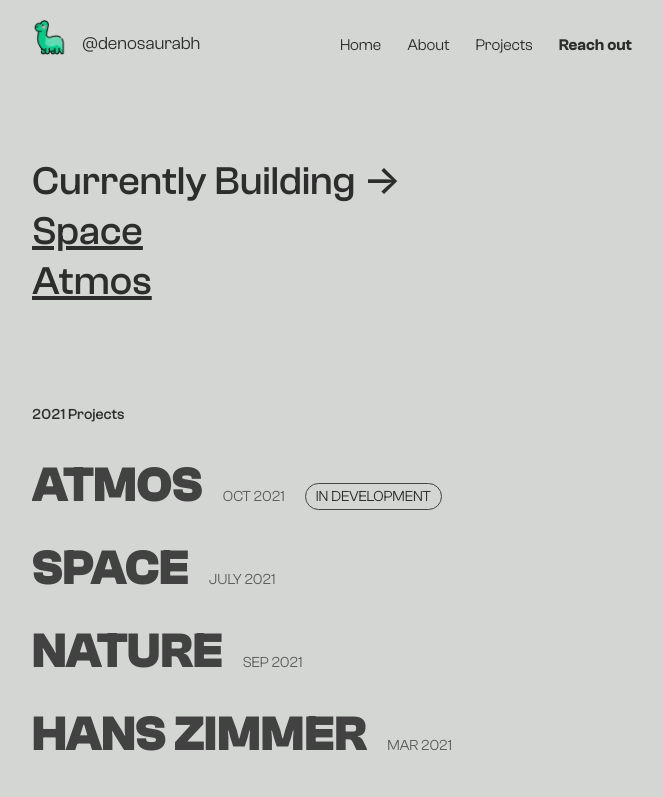
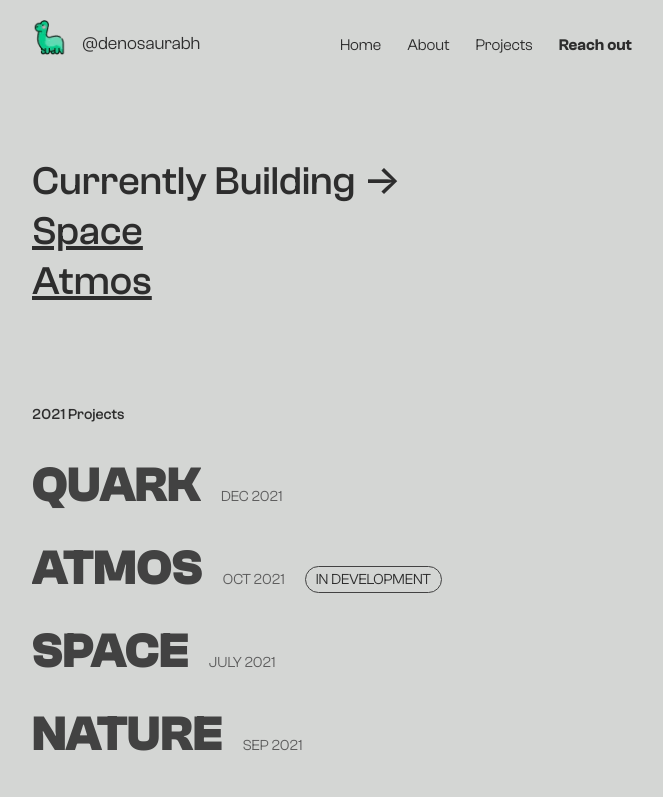
Before and after one commit to denosaurabh/portfolio-2021-v2, a Next.js app: page /projects in a window 1280 px wide. Shown: the top 797 px of the page, without its empty margins (308-971 px from the left). Built offline with nearby package versions, Linux system fonts and the light colour scheme.

Commit message:
added Quark project

```diff
--- a/data/projectsData.ts
+++ b/data/projectsData.ts
@@ -1,6 +1,22 @@
 import { ProjectBox } from '@type/project';
 
 export const projectsData2021: ProjectBox[] = [
+  {
+    title: 'Quark',
+    description: 'NFT Marketplace in an interactive 3D Experience',
+    date: 'Dec 2021',
+    tech: [
+      'NEXTJS',
+      'React Three Fiber',
+      'ThreeJS',
+      'Firebase',
+      'Solidity',
+      'Ethereum',
+      'Hardhat',
+    ],
+    link: 'https://quark-deno.vercel.app/',
+    github: 'https://github.com/DenoSaurabh/quark',
+  },
   {
     title: 'Atmos',
     description: 'Full fledge application for buying & selling online courses',
```
